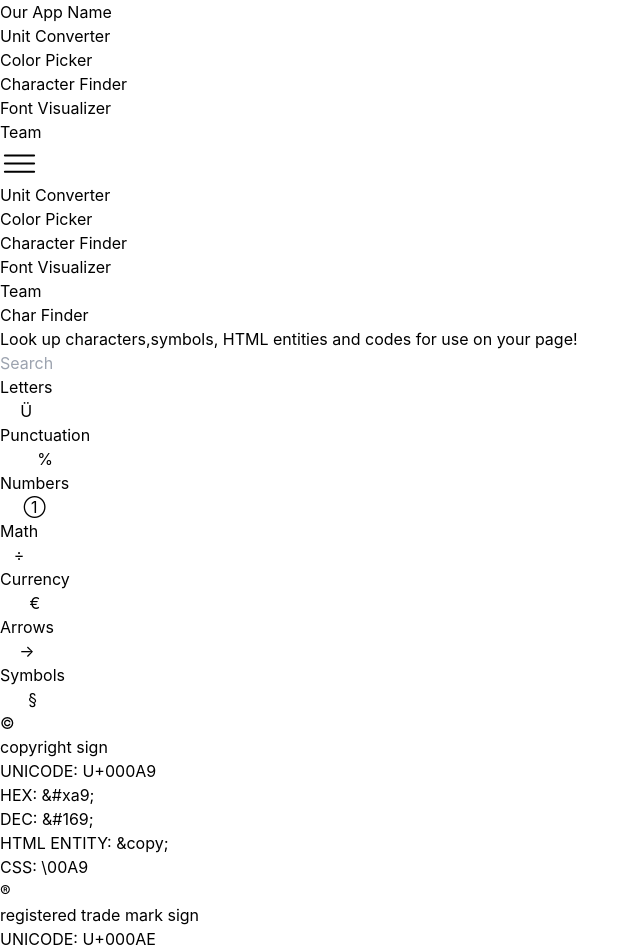
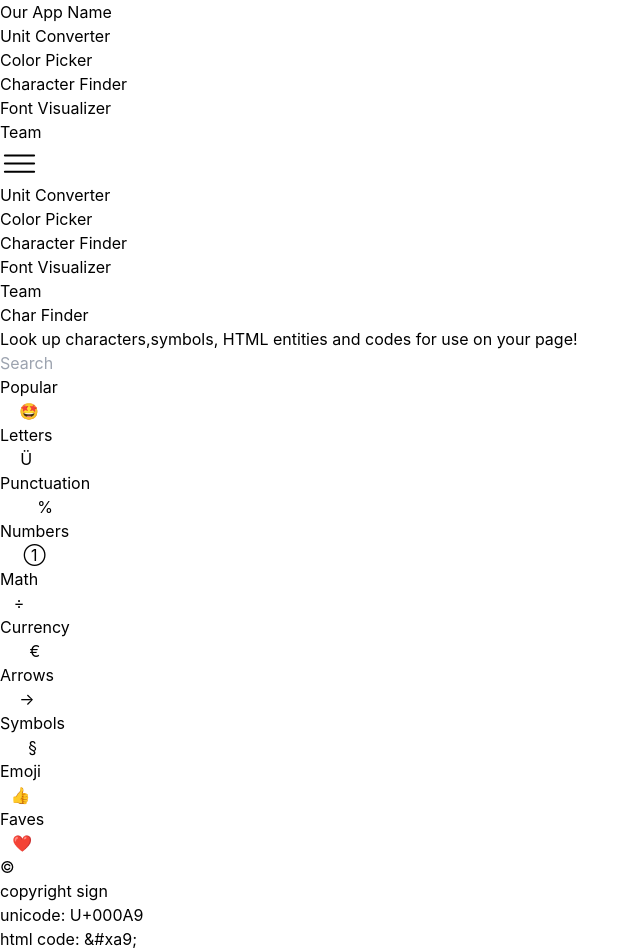
Before and after one commit to chingu-voyages/devex.tools, a React (Vite) app in the folder fetools-app/: page /character-finder in a window 1280 px wide. Shown: the top 952 px of the page, without its empty margins (0-640 px from the left). Built offline with nearby package versions, Linux system fonts and the light colour scheme.

Commit message:
Updates UI, adds CharacterCard component, implements GoDeeper, blocks search functionality

```diff
--- /dev/null
+++ b/fetools-app/src/components/CharacterFinderComponents/CharacterCard.jsx
@@ -0,0 +1,31 @@
+import React from "react";
+
+const CharacterCard = ({
+  char,
+  name,
+  unicode,
+  htmlcode,
+  htmlEntity,
+  cssCode,
+}) => {
+  return (
+    <div className="p-2 bg-gray-100 rounded-md shadow-md m-4 h-7/8">
+      <p className="text-6xl font-bold text-left">{char}</p>
+      <p className="pt-2 text-xs text-left font-bold uppercase">{name}</p>
+      <p className="pt-2 text-xs text-left uppercase">
+        unicode: <span className="font-bold">{unicode}</span>
+      </p>
+      <p className="pt-2 text-xs text-left uppercase">
+        html code: <span className="font-bold">{htmlcode}</span>
+      </p>
+      <p className="pt-2 text-xs text-left uppercase">
+        html entity: <span className="font-bold">{htmlEntity}</span>
+      </p>
+      <p className="pt-2 text-xs text-left uppercase">
+        css code: <span className="font-bold">{cssCode}</span>
+      </p>
+    </div>
+  );
+};
+
+export default CharacterCard;
--- a/fetools-app/src/components/CharacterCategoryTab.jsx
+++ b/fetools-app/src/components/CharacterFinderComponents/CharacterCategoryTab.jsx
@@ -7,15 +7,17 @@ const CharacterCategoryTab = ({
   selectCategory,
 }) => {
   return (
-    <div className="pt-4 pb-4 flex justify-center">
+    <div className="pt-4 pb-4">
       <button
         className={
           "bg-white text-black py-2 px-4 rounded-md mr-4 outlined-button hover:bg-black hover:text-white"
         }
         onClick={() => selectCategory(category)}
       >
-        <p>{categoryDisplayName}</p>
-        <p>{char}</p>
+        <p className="font-bold">{categoryDisplayName}</p>
+        <p className="font-bold text-xl text-gray-400 flex justify-left">
+          {char}
+        </p>
       </button>
     </div>
   );
--- /dev/null
+++ b/fetools-app/src/components/CharacterFinderComponents/DisplayCategories.jsx
@@ -0,0 +1,34 @@
+import React from "react";
+import htmlCharacters from "./htmlCharacters.json";
+import CharacterCard from "./CharacterCard";
+
+function DisplayCategories({category}) {
+  const categoryMapping = {
+    letters: htmlCharacters.letters,
+    punctuation: htmlCharacters.punctuation,
+    numbers: htmlCharacters.numbers,
+    math: htmlCharacters.math,
+    currency: htmlCharacters.currency,
+    arrows: htmlCharacters.arrows,
+    symbols: htmlCharacters.symbols,
+  };
+
+  const characterArray = categoryMapping[category];
+  return (
+    <div className="grid grid-cols-6 gap-2 mx-auto max-w-screen-lg">
+      {characterArray.map((character, index) => (
+        <CharacterCard
+          key={index}
+          char={character.character}
+          name={character.name}
+          unicode={character.unicode}
+          htmlcode={character.hex}
+          htmlEntity={character.entity}
+          cssCode={character.css}
+        />
+      ))}
+    </div>
+  );
+}
+
+export default DisplayCategories;
--- a/fetools-app/src/components/CharacterFinderComponents/DisplayCharacters.jsx
+++ /dev/null
@@ -1,50 +0,0 @@
-import React from "react";
-import htmlCharacters from "./htmlCharacters.json";
-
-function DisplayCharacters({ category, searchQuery }) {
-  const categoryMapping = {
-    letters: htmlCharacters.letters,
-    punctuation: htmlCharacters.punctuation,
-    numbers: htmlCharacters.numbers,
-    math: htmlCharacters.math,
-    currency: htmlCharacters.currency,
-    arrows: htmlCharacters.arrows,
-    symbols: htmlCharacters.symbols,
-  };
-
-  const characterArray = categoryMapping[category];
-
-  const filteredCharacters = searchQuery
-    ? characterArray.filter((character) => {
-        const searchString = searchQuery.toLowerCase();
-        return (
-          character.name.toLowerCase().includes(searchString) ||
-          character.character.toLowerCase().includes(searchString) ||
-          character.hex.toLowerCase().includes(searchString) ||
-          character.dec.toLowerCase().includes(searchString) ||
-          character.css.toLowerCase().includes(searchString)
-        );
-      })
-    : characterArray;
-
-  return (
-    <div className="grid grid-cols-6 gap-4 mx-auto max-w-screen-lg">
-      {filteredCharacters.map((character, index) => (
-        <div
-          key={index}
-          className="p-2 bg-gray-100 rounded-md shadow-md mb-4 text-center"
-        >
-          <p className="text-lg font-bold">{character.character}</p>
-          <p>{character.name}</p>
-          <p>UNICODE: {character.unicode}</p>
-          <p>HEX: {character.hex}</p>
-          <p>DEC: {character.dec}</p>
-          <p>HTML ENTITY: {character.entity}</p>
-          <p>CSS: {character.css}</p>
-        </div>
-      ))}
-    </div>
-  );
-}
-
-export default DisplayCharacters;
--- /dev/null
+++ b/fetools-app/src/components/CharacterFinderComponents/DisplaySearchResults.jsx
@@ -0,0 +1,38 @@
+import React from "react";
+import CharacterCard from "./CharacterCard";
+import htmlCharacters from "./htmlCharacters.json";
+
+function DisplaySearchResults({ searchQuery }) {
+  const allCharacters = Object.values(htmlCharacters);
+
+  const filteredCharacters = searchQuery
+    ? allCharacters.filter((character) => {
+        const searchString = searchQuery.toLowerCase();
+        return (
+          character.name.toLowerCase().includes(searchString) ||
+          character.character.toLowerCase().includes(searchString) ||
+          character.hex.toLowerCase().includes(searchString) ||
+          character.dec.toLowerCase().includes(searchString) ||
+          character.css.toLowerCase().includes(searchString)
+        );
+      })
+    : allCharacters;
+
+  return (
+    <div className="grid grid-cols-6 gap-2 mx-auto max-w-screen-lg">
+      {filteredCharacters.map((character, index) => (
+        <CharacterCard
+          key={index}
+          char={character.character}
+          name={character.name}
+          unicode={character.unicode}
+          htmlcode={character.hex}
+          htmlEntity={character.entity}
+          cssCode={character.css}
+        />
+      ))}
+    </div>
+  );
+}
+
+export default DisplaySearchResults;
--- a/fetools-app/src/components/SearchField.jsx
+++ b/fetools-app/src/components/SearchField.jsx
@@ -11,6 +11,10 @@ const SearchField = ({ placeholderText, links, search }) => {
     search(inputValue);
   };
 
+  const handleKeyPress = () => {
+    search(inputValue);
+  };
+
   return (
     <div className="flex justify-end pr-12">
       <input
@@ -18,6 +22,7 @@ const SearchField = ({ placeholderText, links, search }) => {
         placeholder={placeholderText}
         value={inputValue}
         onChange={handleInputChange}
+        onKeyDown={handleKeyPress}
         className="bg-gray-100 p-3 rounded-l-lg text-lg"
       />
       <button
--- a/fetools-app/src/pages/CharacterFinder.jsx
+++ b/fetools-app/src/pages/CharacterFinder.jsx
@@ -1,14 +1,17 @@
 import "../index.css";
 import React, { useState } from "react";
-import DisplayCharacters from "../components/CharacterFinderComponents/DisplayCharacters";
+import DisplayCategories from "../components/CharacterFinderComponents/DisplayCategories";
 import SearchField from "../components/SearchField";
+import DisplaySearchResults from "../components/CharacterFinderComponents/DisplaySearchResults";
 import ToolHeading from "../components/ToolHeading";
-import CharacterCategoryTab from "../components/CharacterCategoryTab";
+import CharacterCategoryTab from "../components/CharacterFinderComponents/CharacterCategoryTab";
 import htmlCharacters from "../components/CharacterFinderComponents/htmlCharacters.json";
+import GoDeeper from "../components/GoDeeper";
 
 function CharacterFinder() {
-  const [selectedCategory, setSelectedCategory] = useState("symbols");
+  const [selectedCategory, setSelectedCategory] = useState("symbols"); //placeholder for popular tab
   const [searchQuery, setSearchQuery] = useState("");
+
 
   const displayCharacters = (category) => {
     setSelectedCategory(category);
@@ -17,6 +20,7 @@ function CharacterFinder() {
   const handleSearchChange = (query) => {
     setSearchQuery(query);
   };
+
 
   return (
     <main>
@@ -38,7 +42,14 @@ function CharacterFinder() {
         ]}
         search={handleSearchChange}
       />
+
       <div className="pt-4 pb-4 flex justify-center">
+        <CharacterCategoryTab
+          category={"symbols"} //placeholder
+          categoryDisplayName={"Popular"}
+          char={"🤩"}
+          selectCategory={displayCharacters}
+        />
         <CharacterCategoryTab
           category={"letters"}
           categoryDisplayName={"Letters"}
@@ -81,13 +92,39 @@ function CharacterFinder() {
           char={"§"}
           selectCategory={displayCharacters}
         />
+        <CharacterCategoryTab
+          category={"math"} //placeholder
+          categoryDisplayName={"Emoji"}
+          char={"👍"}
+          selectCategory={displayCharacters}
+        />
+        <CharacterCategoryTab
+          category={"punctuation"} //placeholder
+          categoryDisplayName={"Faves"}
+          char={"❤️"}
+          selectCategory={displayCharacters}
+        />
       </div>
-      {selectedCategory && (
-        <DisplayCharacters
-          category={selectedCategory}
-          searchQuery={searchQuery}
-        />
-      )}
+      {selectedCategory && <DisplayCategories category={selectedCategory} />}
+
+
+      <GoDeeper
+        linksData={[
+          {
+            url: "https://developer.mozilla.org/en-US/docs/Glossary/Entity",
+            textValue: "All about entities at MDN",
+          },
+          {
+            url: "https://deliciousbrains.com/how-unicode-works/",
+            textValue: "How Unicode works at Delicious Brain",
+          },
+          {
+            url: "https://daily-dev-tips.com/posts/tailwind-css-pseudo-elements/",
+            textValue:
+              "Seeing special characters in pseudo-elements with Tailwind CSS",
+          },
+        ]}
+      />
     </main>
   );
 }
```
Also changed, not shown: fetools-app/src/components/CharacterFinderComponents/htmlCharacters.json.
